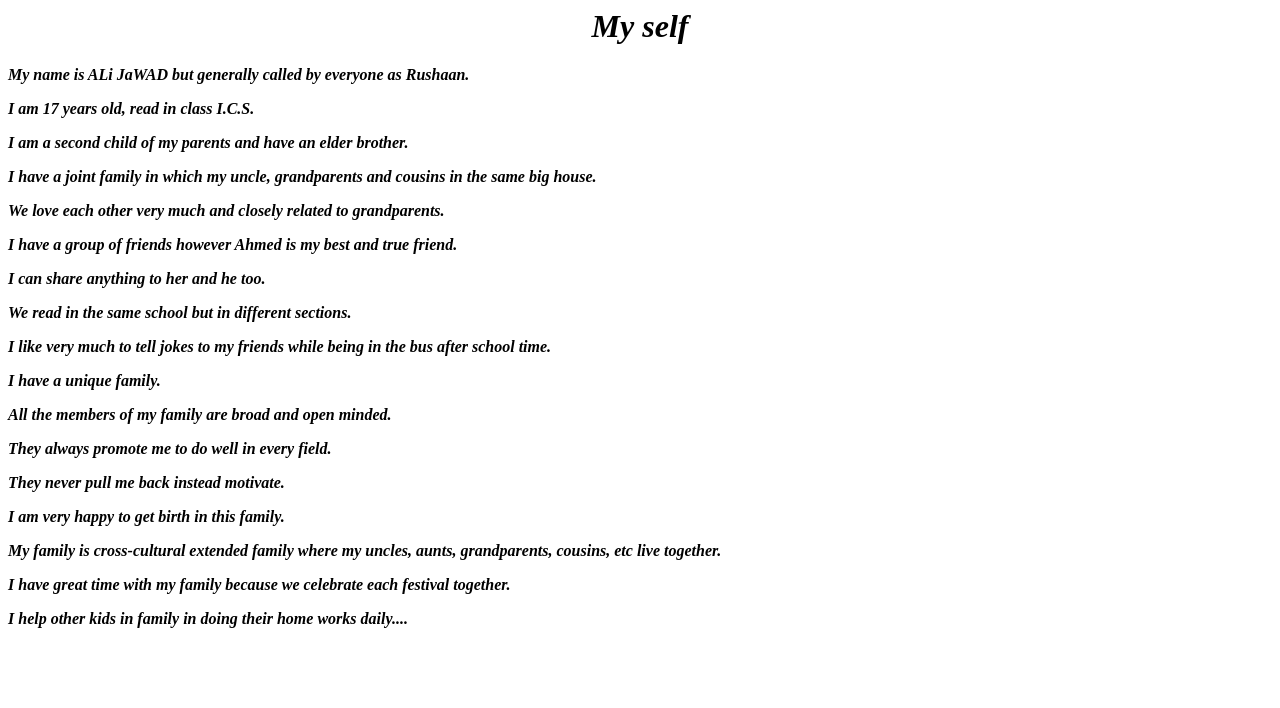
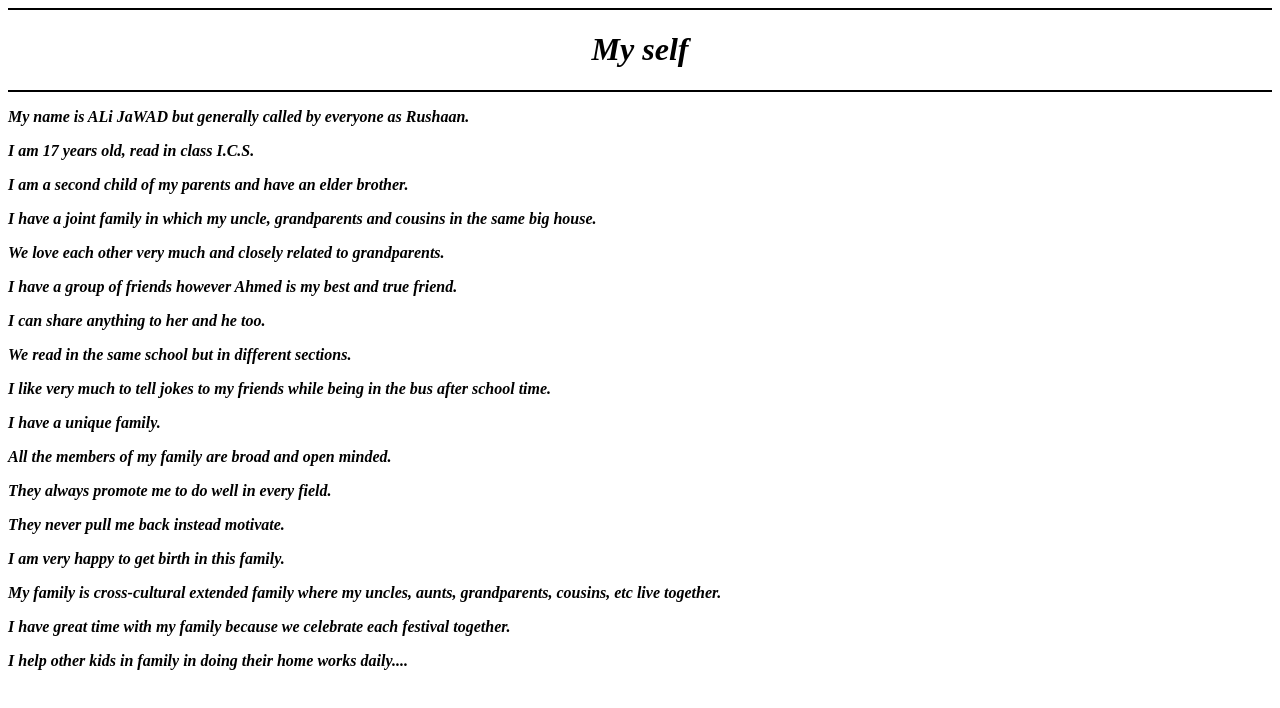
Before and after one commit to alijawad786/My-self, a plain HTML site: page index.html in a window 1280 px wide. Drawn offline with Linux system fonts and the light colour scheme.

Commit message:
Add files via upload
using hr tag

```diff
--- a/index.html
+++ b/index.html
@@ -4,7 +4,9 @@
 	 <title>MY SELF </title>
 	</head>
 		<body>
+			<hr color="black">
 			<h1 align="center"><i>My self</i></h1>
+			<hr color="black">
 
 
 		<p><i><b>My name is ALi JaWAD but generally called by everyone as Rushaan.</p>
```
